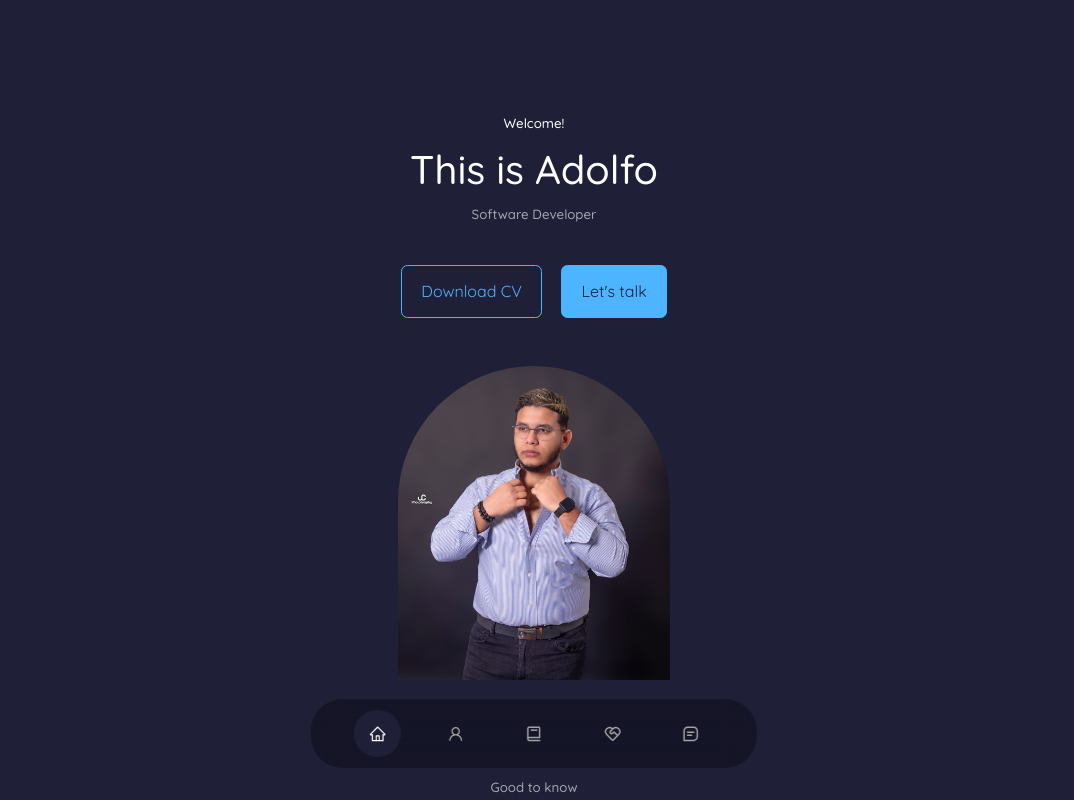
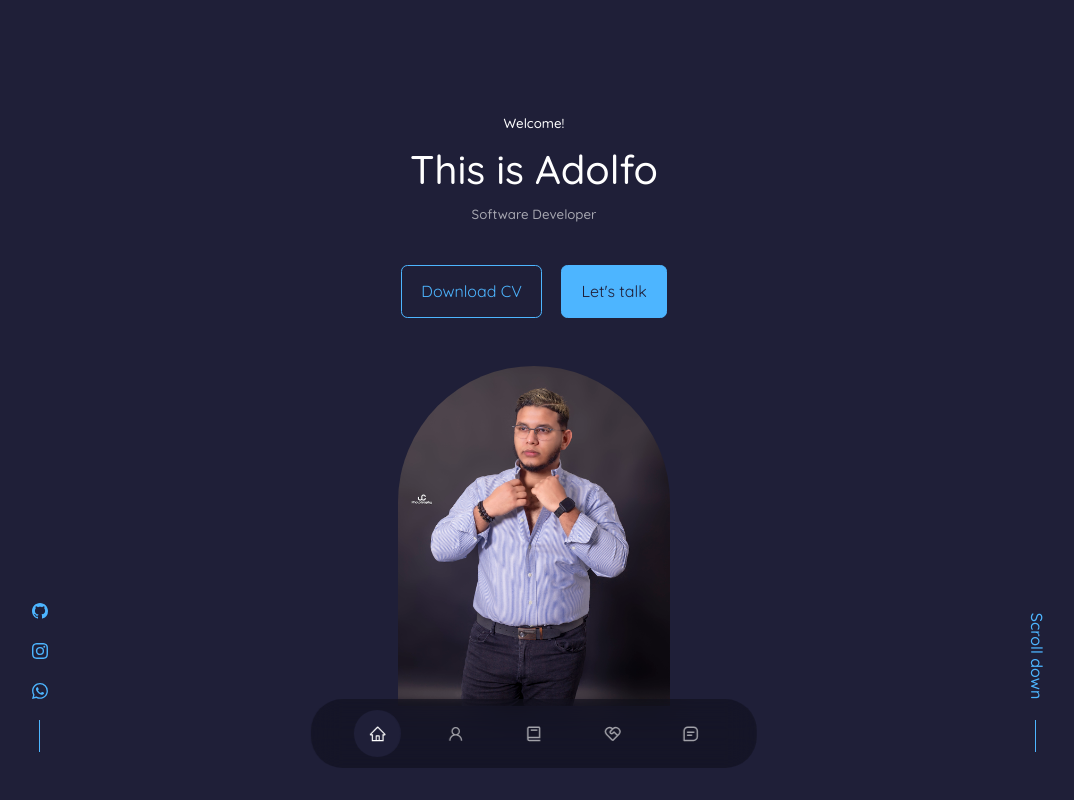
Before and after one commit to lapc18/react-portfolio, a React (Create React App) app: page / in a window 1280 px wide. Shown: the top 800 px of the page, without its empty margins (106-1180 px from the left). Built offline with nearby package versions, Linux system fonts and the light colour scheme.

Commit message:
fix: add dynamic header height

```diff
--- a/src/components/header/header.scss
+++ b/src/components/header/header.scss
@@ -91,7 +91,7 @@ header {
 
 @media (min-width: $sm) {
   header {
-    height: 85vh;
+    min-height: 100vh;
   }
 
   .container {
@@ -106,3 +106,57 @@ header {
     }
   }
 }
+
+@media (min-width: $md) {
+  header {
+    min-height: 100vh;
+  }
+
+  .container {
+    &__header {
+      .socials {
+        display: flex;
+      }
+
+      .scroll__down {
+        display: flex;
+      }
+    }
+  }
+}
+
+@media (min-width: $lg) {
+  header {
+    min-height: 100vh;
+  }
+
+  .container {
+    &__header {
+      .socials {
+        display: flex;
+      }
+
+      .scroll__down {
+        display: flex;
+      }
+    }
+  }
+}
+
+@media (min-width: $xl) {
+  header {
+    min-height: 100vh;
+  }
+
+  .container {
+    &__header {
+      .socials {
+        display: flex;
+      }
+
+      .scroll__down {
+        display: flex;
+      }
+    }
+  }
+}
```
